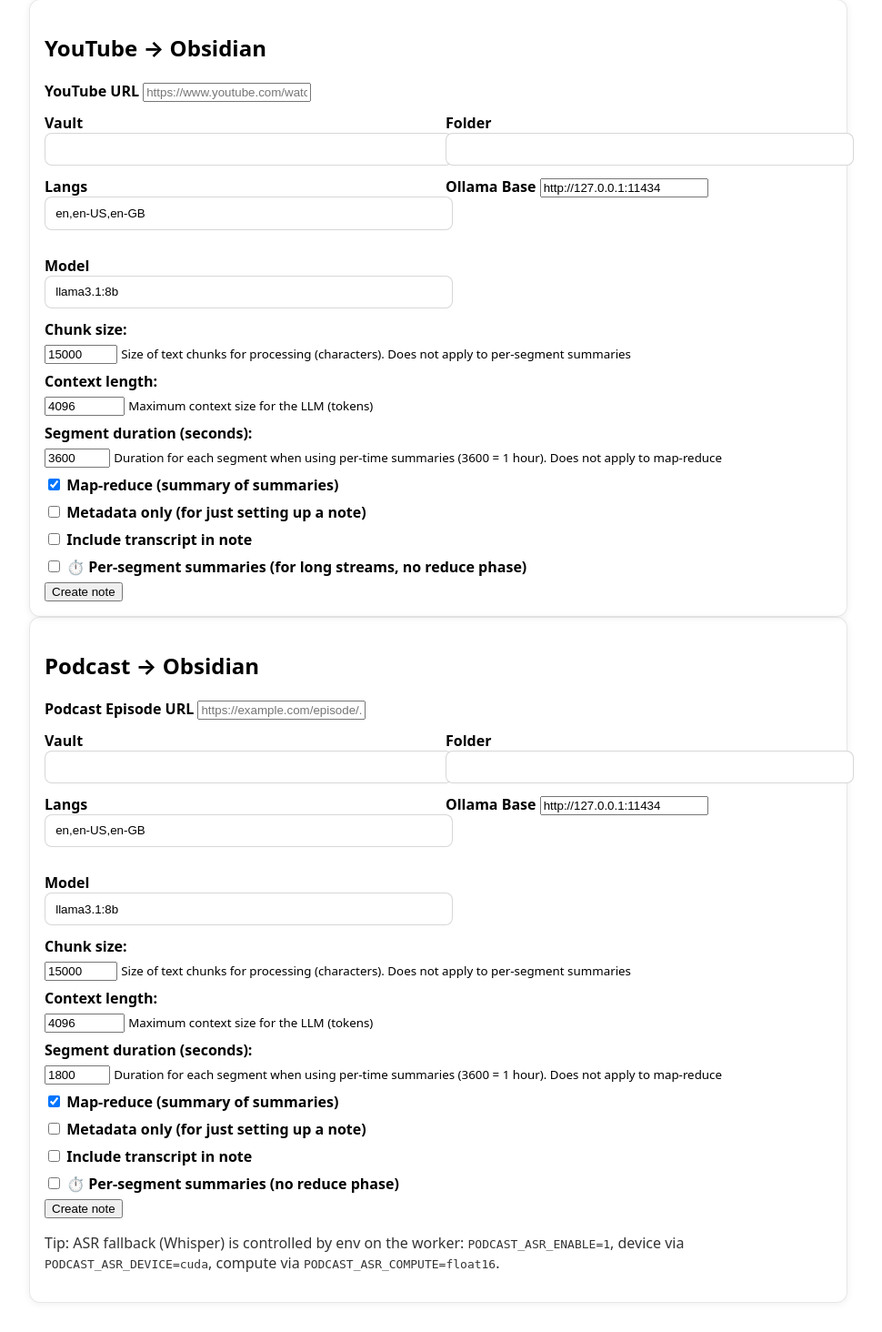
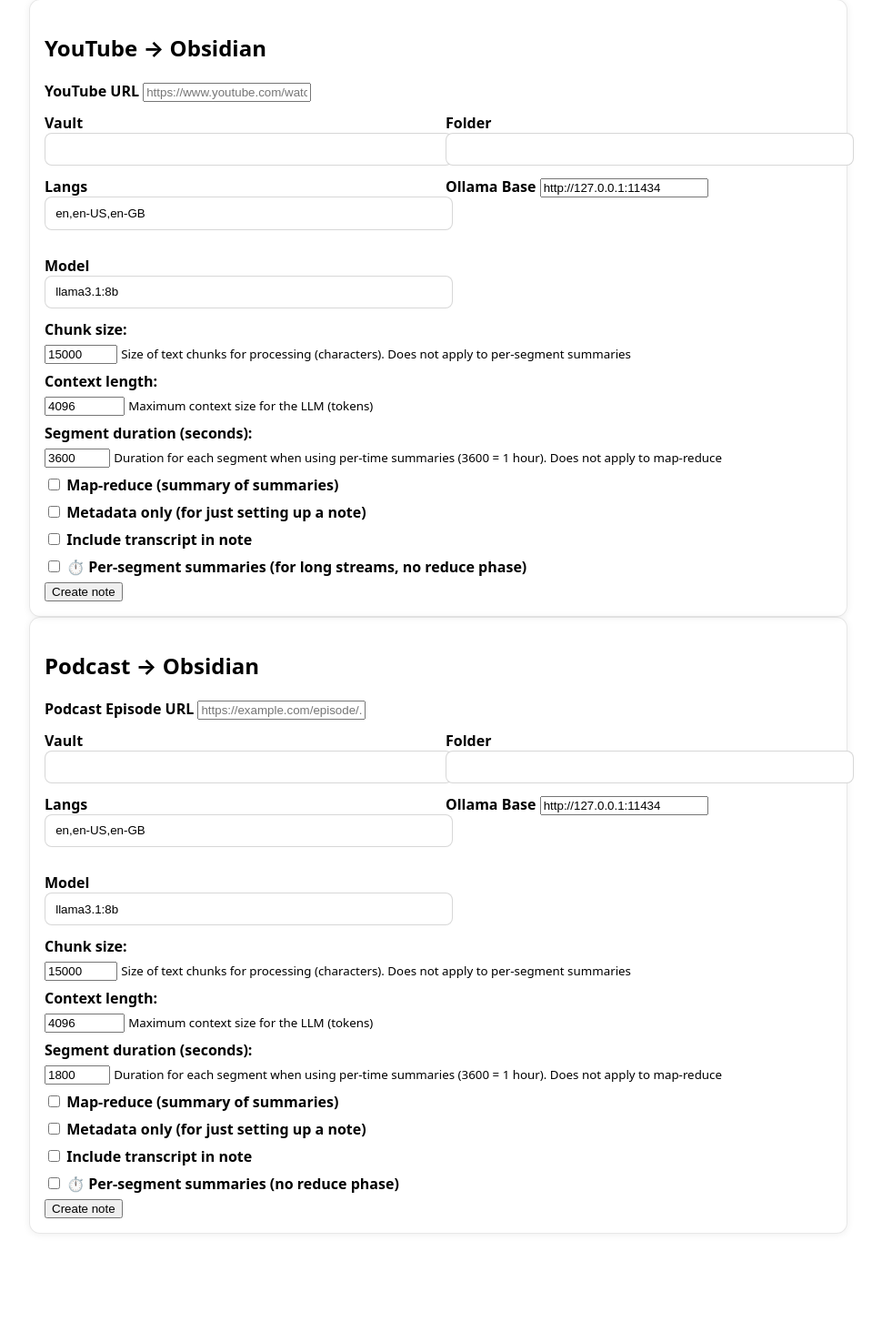
Before and after one commit to humandecoded/youtube-podcast-transcript-obsidian-webapp, a Flask app: page / in a window 1280 px wide. Shown: the part 143-1607 px from the top of the page at 91% size, without its empty margins (158-1128 px from the left). After the commit the page ends 1499 px from the top, so only its background shows below. Run offline with Flask 3, Linux system fonts and the light colour scheme; some libraries are stand-ins or nearby versions.

Commit message:
tweaked checkboxes

```diff
--- a/templates/index.html
+++ b/templates/index.html
@@ -33,7 +33,7 @@
 <input type="number" id="yt_segment_duration" name="segment_duration" value="3600" min="60" max="7200" step="60">
 <small>Duration for each segment when using per-time summaries (3600 = 1 hour). Does not apply to map-reduce</small>
 </div>
-<label><input type="checkbox" name="map_reduce" id="yt_map_reduce" checked> Map-reduce (summary of summaries)</label>
+<label><input type="checkbox" name="map_reduce" id="yt_map_reduce"> Map-reduce (summary of summaries)</label>
 <label><input type="checkbox" name="no_summary"> Metadata only (for just setting up a note)</label>
 <label><input type="checkbox" name="include_transcript"> Include transcript in note</label>
 <label>
@@ -74,7 +74,7 @@
 <input type="number" id="podcast_segment_duration" name="segment_duration" value="1800" min="60" max="7200" step="60">
 <small>Duration for each segment when using per-time summaries (3600 = 1 hour). Does not apply to map-reduce</small>
 </div>
-<label><input type="checkbox" name="map_reduce" id="podcast_map_reduce" checked> Map-reduce (summary of summaries)</label>
+<label><input type="checkbox" name="map_reduce" id="podcast_map_reduce"> Map-reduce (summary of summaries)</label>
 <label><input type="checkbox" name="no_summary"> Metadata only (for just setting up a note)</label>
 <label><input type="checkbox" name="include_transcript"> Include transcript in note</label>
 <label>
@@ -82,12 +82,7 @@
     ⏱️ Per-segment summaries (no reduce phase)
 </label>
 <button type="submit">Create note</button>
-<p class="muted">
-Tip: ASR fallback (Whisper) is controlled by env on the worker:
-<code>PODCAST_ASR_ENABLE=1</code>,
-device via <code>PODCAST_ASR_DEVICE=cuda</code>,
-compute via <code>PODCAST_ASR_COMPUTE=float16</code>.
-</p>
+
 </form>
 </div>
 </div>
```
